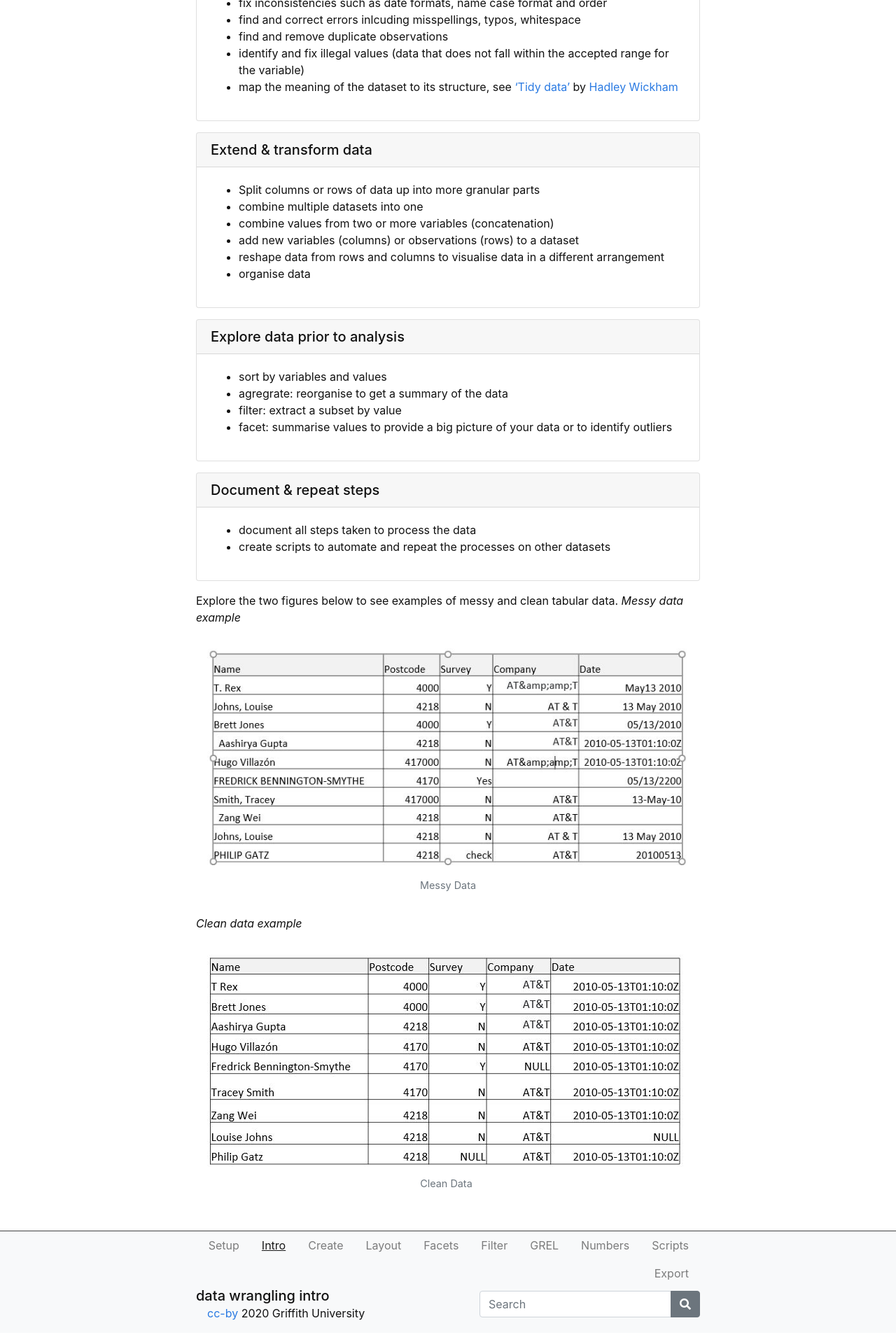
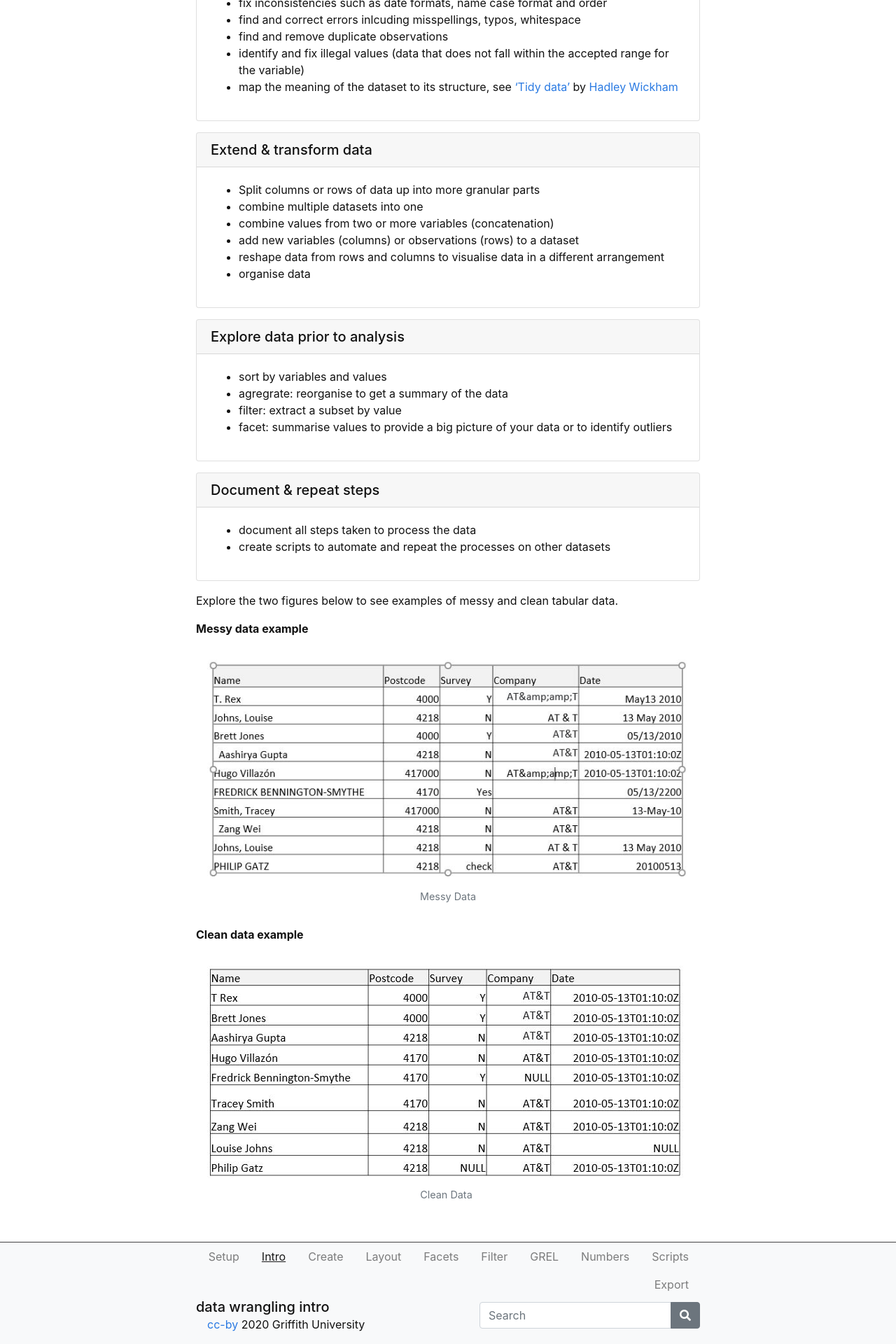
Before and after one commit to GULibrarySandbox/intro-data-wrangle, a Jekyll site: the page built from content/1-intro.md, in a window 1280 px wide. Shown: the part 1063-2983 px from the top of the page at 70% size. Built offline with Jekyll 4.4.1, drawn with Linux system fonts in a browser that asks for light colours.

```diff
--- a/content/1-intro.md
+++ b/content/1-intro.md
@@ -48,8 +48,9 @@ It runs inside your Web browser, but no internet connection is needed to use it,
 - create scripts to automate and repeat the processes on other datasets{% endcapture %} {% include card.md header="Document & repeat steps" text=text %}
 
 Explore the two figures below to see examples of messy and clean tabular data.
-*Messy data example*
+
+**Messy data example**
 {% include figure.html img="MessyData.JPG" alt="Messy Data" caption="Messy Data" width="100%" %}
 
-*Clean data example*
+**Clean data example**
 {% include figure.html img="TidyData.JPG" alt="Clean Data" caption="Clean Data" width="100%" %}
```
